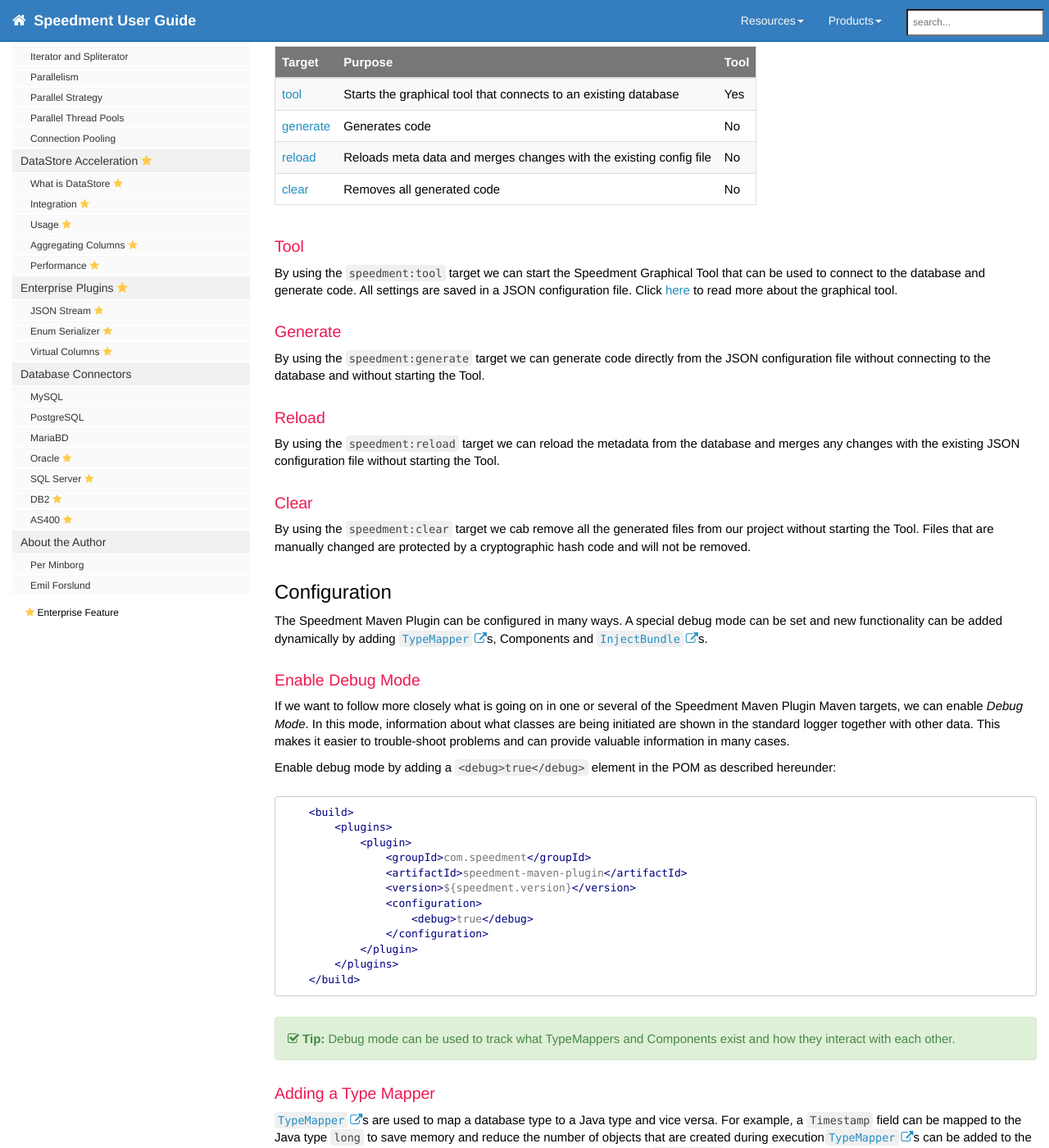
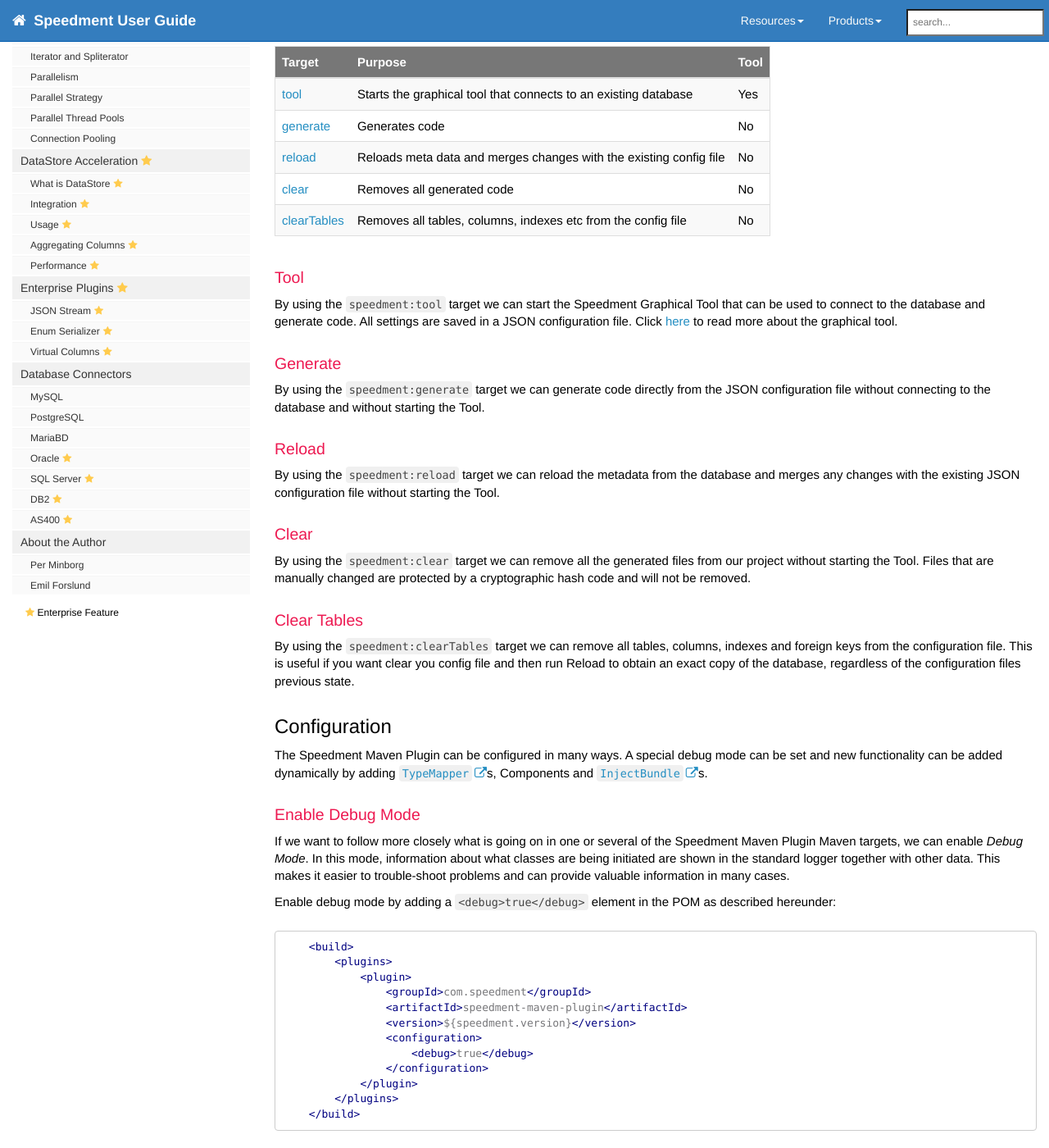
Before and after one commit to speedment/speedment-doc, a Jekyll site: the page built from pages/maven.md, in a window 1280 px wide and 1400 px high, scrolled down 2002 px. Shown: the whole window at 82% size. Built offline with Jekyll 4.4.1, drawn with Linux system fonts in a browser that asks for light colours; nearby versions of some CDN libraries; comment, search, counter and statistics services are not loaded.

Commit message:
Add clearTables maven target

```diff
--- a/pages/maven.md
+++ b/pages/maven.md
@@ -113,6 +113,7 @@
 | [generate](maven.html#generate) | Generates code                                                      | No   |
 | [reload](maven.html#reload)     | Reloads meta data and merges changes with the existing config file  | No   |
 | [clear](maven.html#clear)       | Removes all generated code                                          | No   |
+| [clearTables](maven.html#clear) | Removes all tables, columns, indexes etc from the config file       | No   |
 
 
 ### Tool
@@ -125,7 +126,10 @@
 By using the `speedment:reload` target we can reload the metadata from the database and merges any changes with the existing JSON configuration file without starting the Tool.
 
 ### Clear
-By using the `speedment:clear` target we cab remove all the generated files from our project without starting the Tool. Files that are manually changed are protected by a cryptographic hash code and will not be removed.
+By using the `speedment:clear` target we can remove all the generated files from our project without starting the Tool. Files that are manually changed are protected by a cryptographic hash code and will not be removed.
+
+### Clear Tables
+By using the `speedment:clearTables` target we can remove all tables, columns, indexes and foreign keys from the configuration file. This is useful if you want clear you config file and then run Reload to obtain an exact copy of the database, regardless of the configuration files previous state.
 
 ## Configuration
 The Speedment Maven Plugin can be configured in many ways. A special debug mode can be set and new functionality can be added dynamically by adding {{site.data.javadoc.TypeMapper}}s, Components and {{site.data.javadoc.InjectBundle}}s.
```
